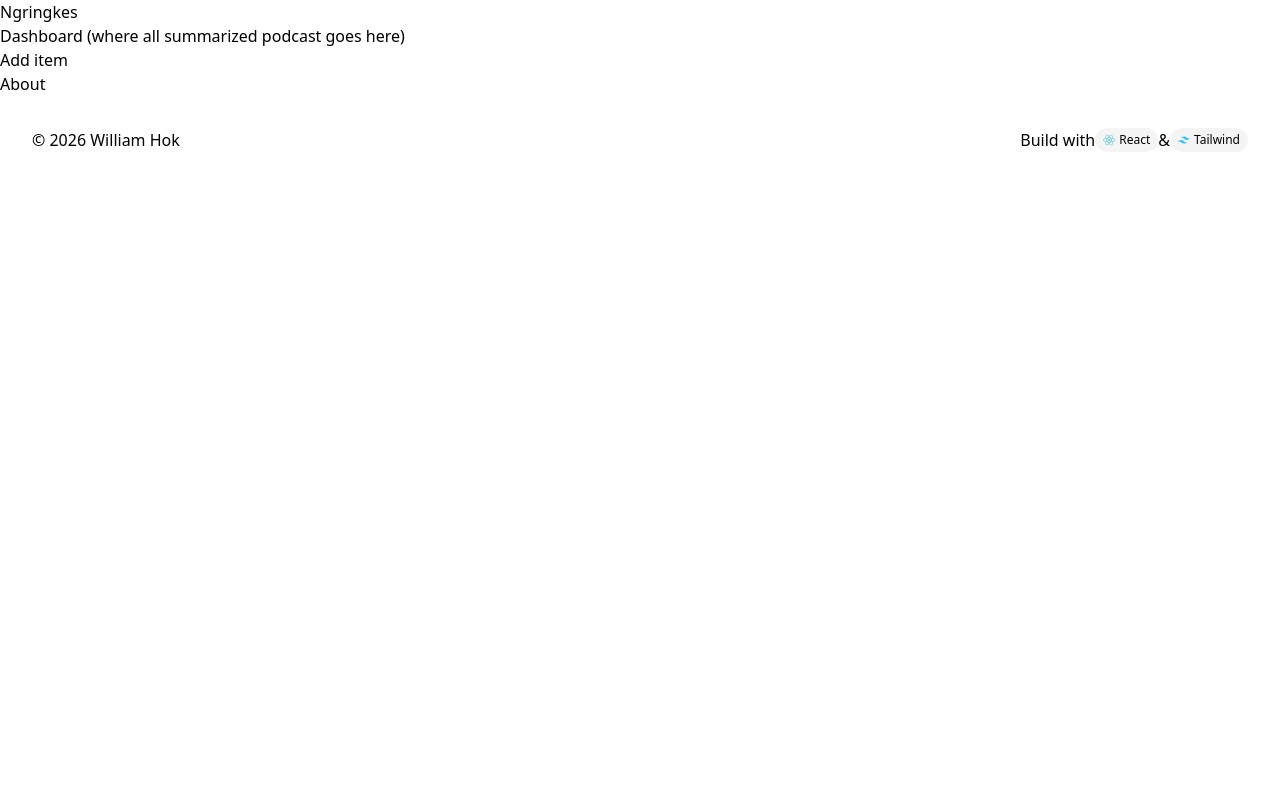
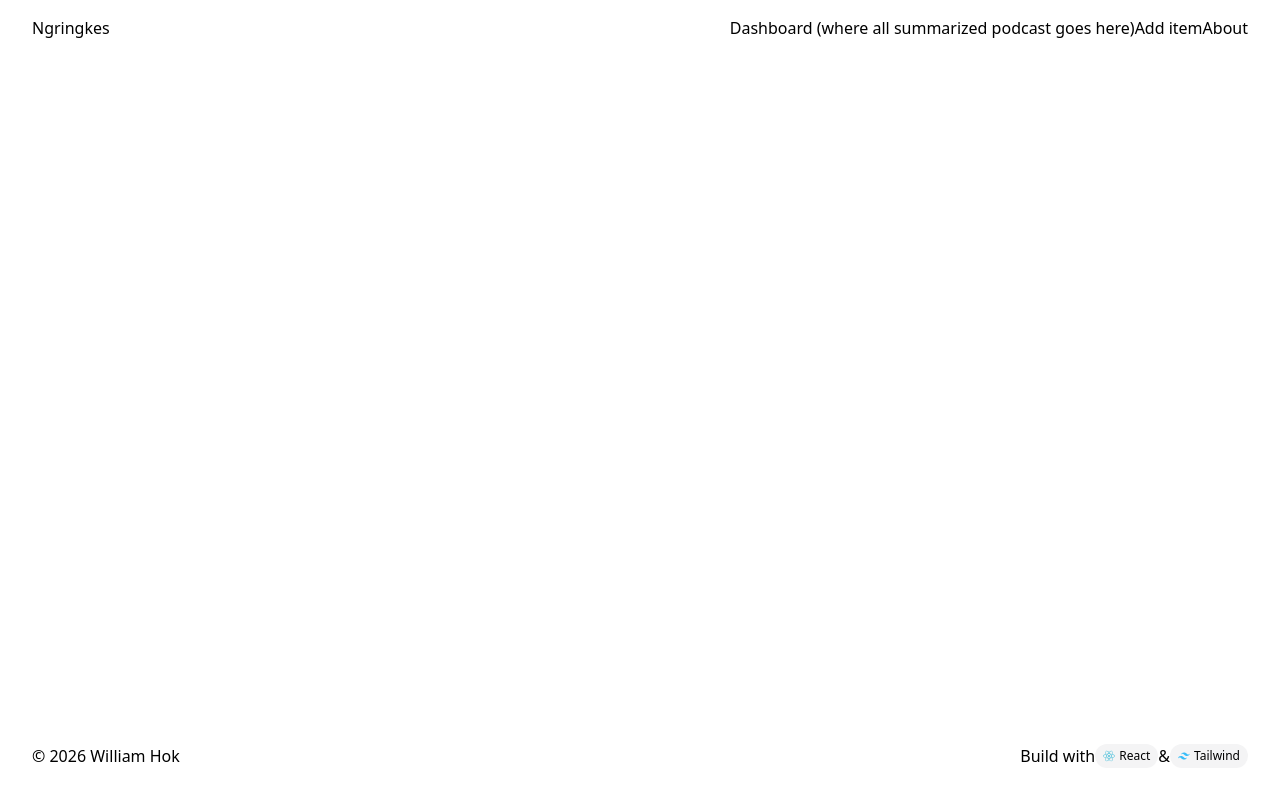
Before and after one commit to wonganjatan/ngringkes, a Next.js app: page / in a window 1280 px wide. Built offline with nearby package versions, Linux system fonts and the light colour scheme.

Commit message:
style: add flex to the Homepage and the Header

```diff
--- a/app/page.tsx
+++ b/app/page.tsx
@@ -3,7 +3,7 @@
 
 export default function Home() {
   return (
-    <main>
+    <main className="h-screen flex flex-col justify-between">
       <Header/>
       <Footer/>
     </main>
--- a/components/Header.tsx
+++ b/components/Header.tsx
@@ -2,11 +2,11 @@
 
 export default function Header() {
     return (
-        <section>
+        <section className="flex items-center justify-between px-8 py-4">
             <div>
                 <Link href="/">Ngringkes</Link>
             </div>
-            <div>
+            <div className="flex">
                 <h1>Dashboard (where all summarized podcast goes here)</h1>
                 <h1>Add item</h1>
                 <h1>About</h1>
```
